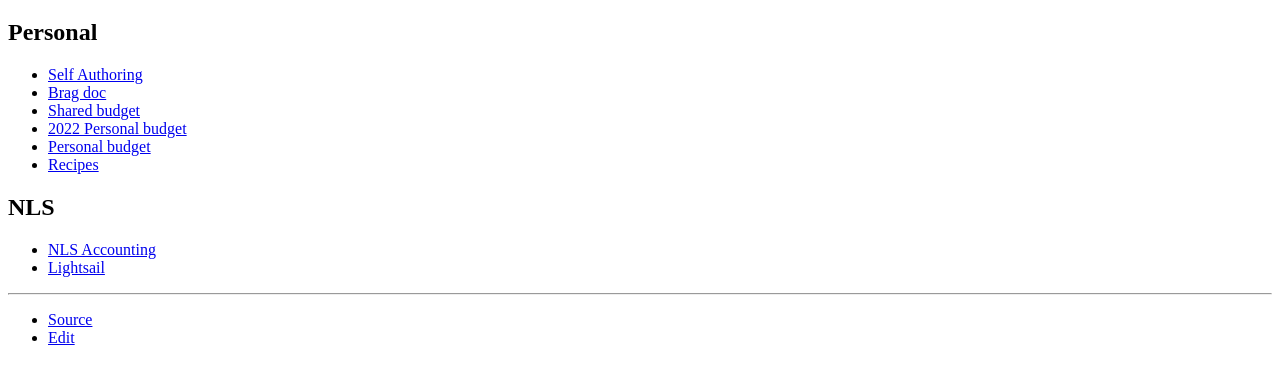
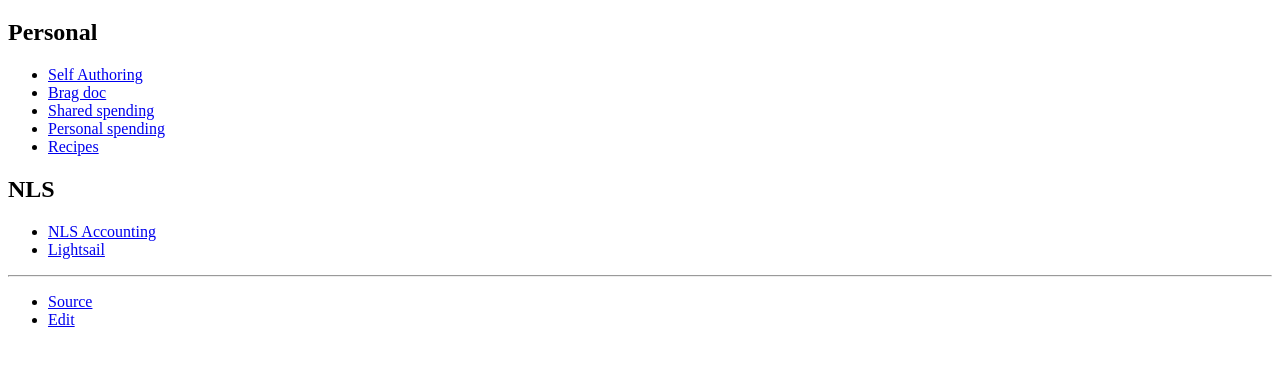
Before and after one commit to mboldt/mboldt.github.io, a plain HTML site: page index.html in a window 1280 px wide. Shown: the part 61-442 px from the top of the page. Drawn offline with Linux system fonts and the light colour scheme.

Commit message:
Rename budget to spending; remove old spending

```diff
--- a/index.html
+++ b/index.html
@@ -10,9 +10,8 @@
     <ul>
       <li><a href="https://www.selfauthoring.com/mywork">Self Authoring</a></li>
       <li><a href="https://docs.google.com/document/d/1p5jjx-r4Dk2iNHxNlgJWgif9y81X80hES_v-uqxympw/edit">Brag doc</a></li>
-      <li><a href="https://docs.google.com/spreadsheets/d/1eKFKRiqzlJyODJmhi87-CRKdsMY1w2oDQi44ZHECbho/edit#gid=1609517257">Shared budget</a></li>
-      <li><a href="https://docs.google.com/spreadsheets/d/11aWT1YStKPEHGbRY307fzrjtkmQ2NeGvCPFalzuxWfs/edit">2022 Personal budget</a></li>
-      <li><a href="https://docs.google.com/spreadsheets/d/1i8XOH6hUS8tO6H_ToiZKKn10vQhbJdRArNMdDWYBAx8/">Personal budget</a></li>
+      <li><a href="https://docs.google.com/spreadsheets/d/1eKFKRiqzlJyODJmhi87-CRKdsMY1w2oDQi44ZHECbho/edit#gid=1609517257">Shared spending</a></li>
+      <li><a href="https://docs.google.com/spreadsheets/d/1i8XOH6hUS8tO6H_ToiZKKn10vQhbJdRArNMdDWYBAx8/">Personal spending</a></li>
       <li><a href="https://drive.google.com/drive/folders/1UFZMUQF-syAW9_LP0zrycXDbz_CGGNM4">Recipes</a></li>
     </ul>
     <h2>NLS</h2>
```
